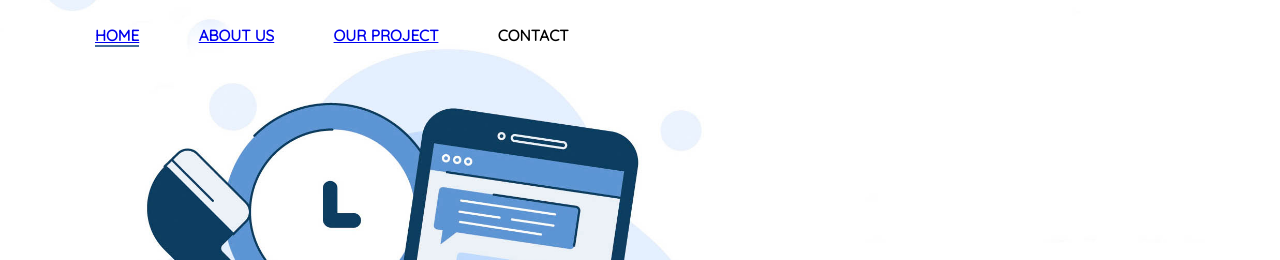
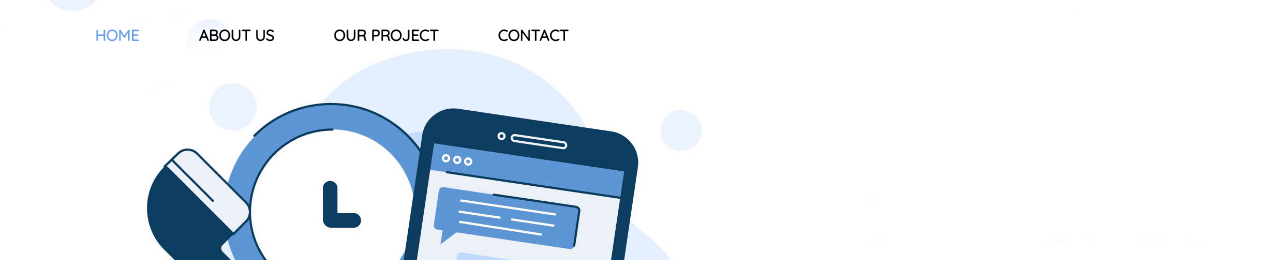
Before and after one commit to yang052513/budget, a plain HTML site: page contact.html in a window 1280 px wide. In both pictures the pointer is over the link "HOME". Shown: the top 260 px of the page. Drawn offline with nearby package versions, Linux system fonts and the light colour scheme.

Commit message:
contact page issue

```diff
--- a/CSS/contact.css
+++ b/CSS/contact.css
@@ -69,7 +69,7 @@ input:focus {
     border-bottom: 3px solid transparent;
 }
 
-.nav-bar li:hover {
+.other-:hover {
     color: rgb(69, 109, 157);
     user-select: none;
     border-bottom: 2px solid rgb(69, 109, 157);
@@ -134,8 +134,15 @@ input:focus {
     display: none;
 }
 
-.other-link {
+.other-link a {
     color: black;
+    text-decoration: none;
+}
+
+
+.other-link a:hover {
+    color: rgb(107, 162, 230);
+    text-decoration: none;
 }
 
 .current-link {
```
